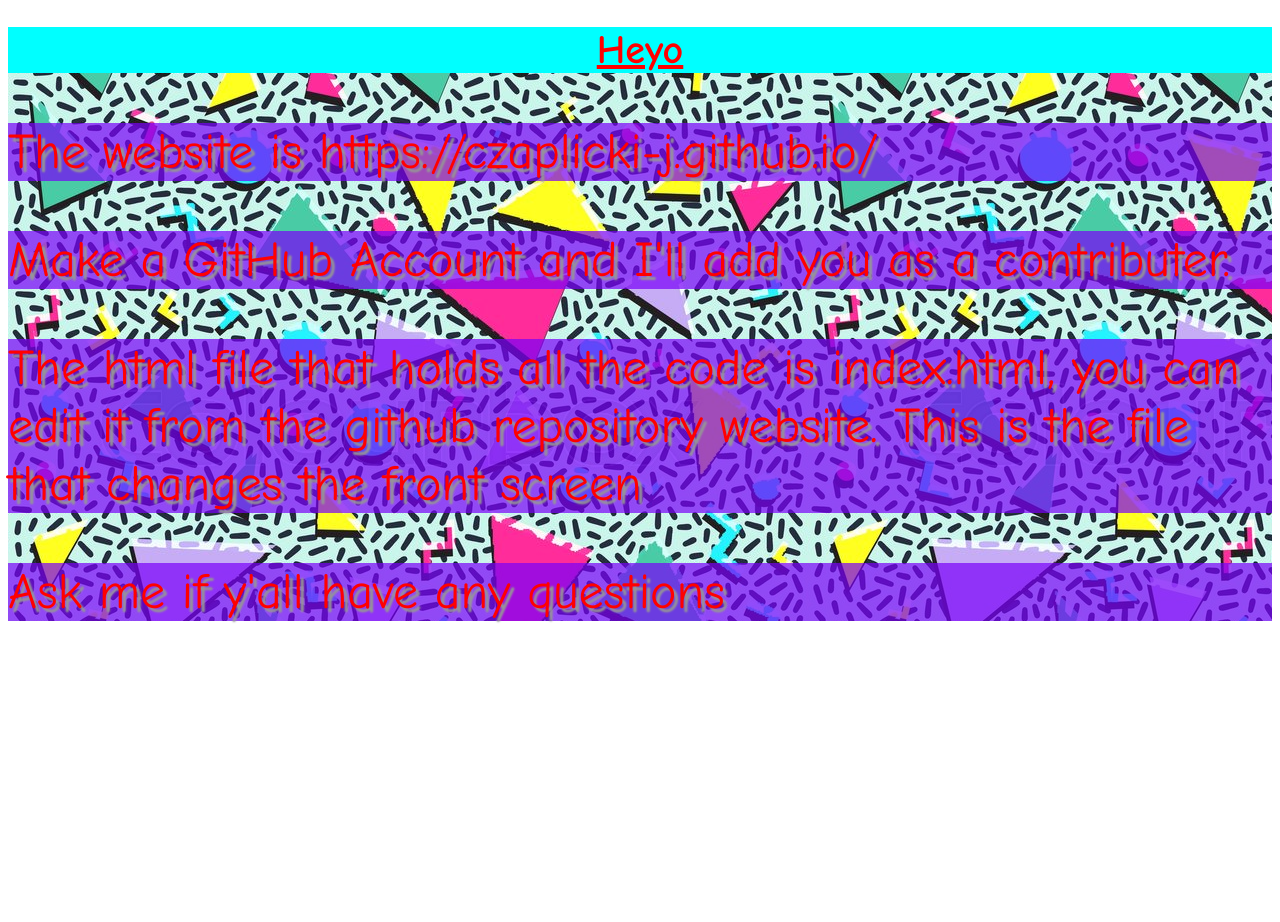
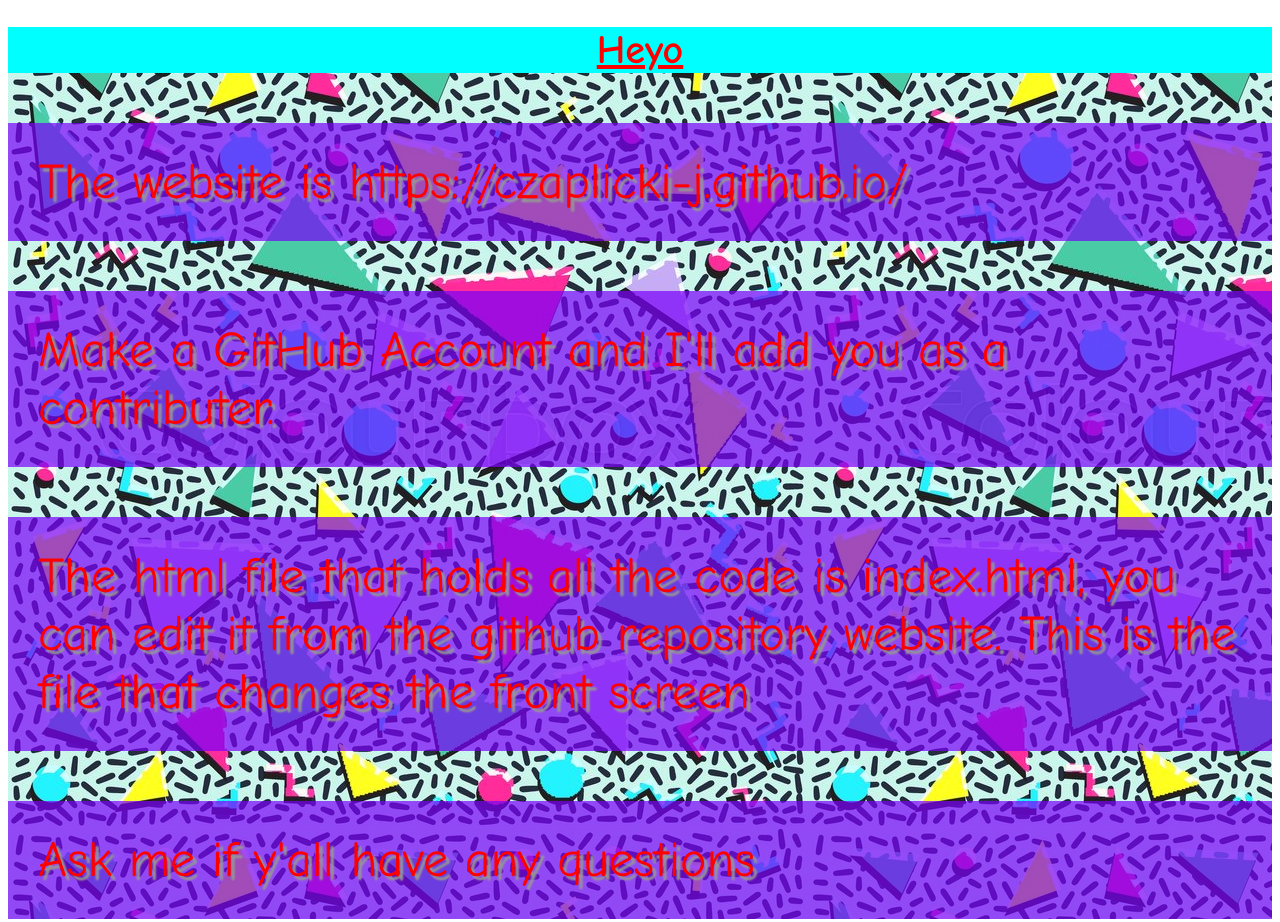
Before and after one commit to czaplicki-j/czaplicki-j.github.io, a plain HTML site: page index.html in a window 1280 px wide. Before the commit the page ends 800 px from the top, so only its background shows below. Drawn offline with Linux system fonts and the light colour scheme.

Commit message:
Update main.css

```diff
--- a/css/main.css
+++ b/css/main.css
@@ -13,9 +13,7 @@
   font-size: large;
   color: #0000ff;
   background-color: rgba(121,0,250,.7);
-  /*
-  padding: 10px;
-  */
+  padding: 30px;
 }
 #background {
  background: url("https://czaplicki-j.github.io/90s.jpg");
```
